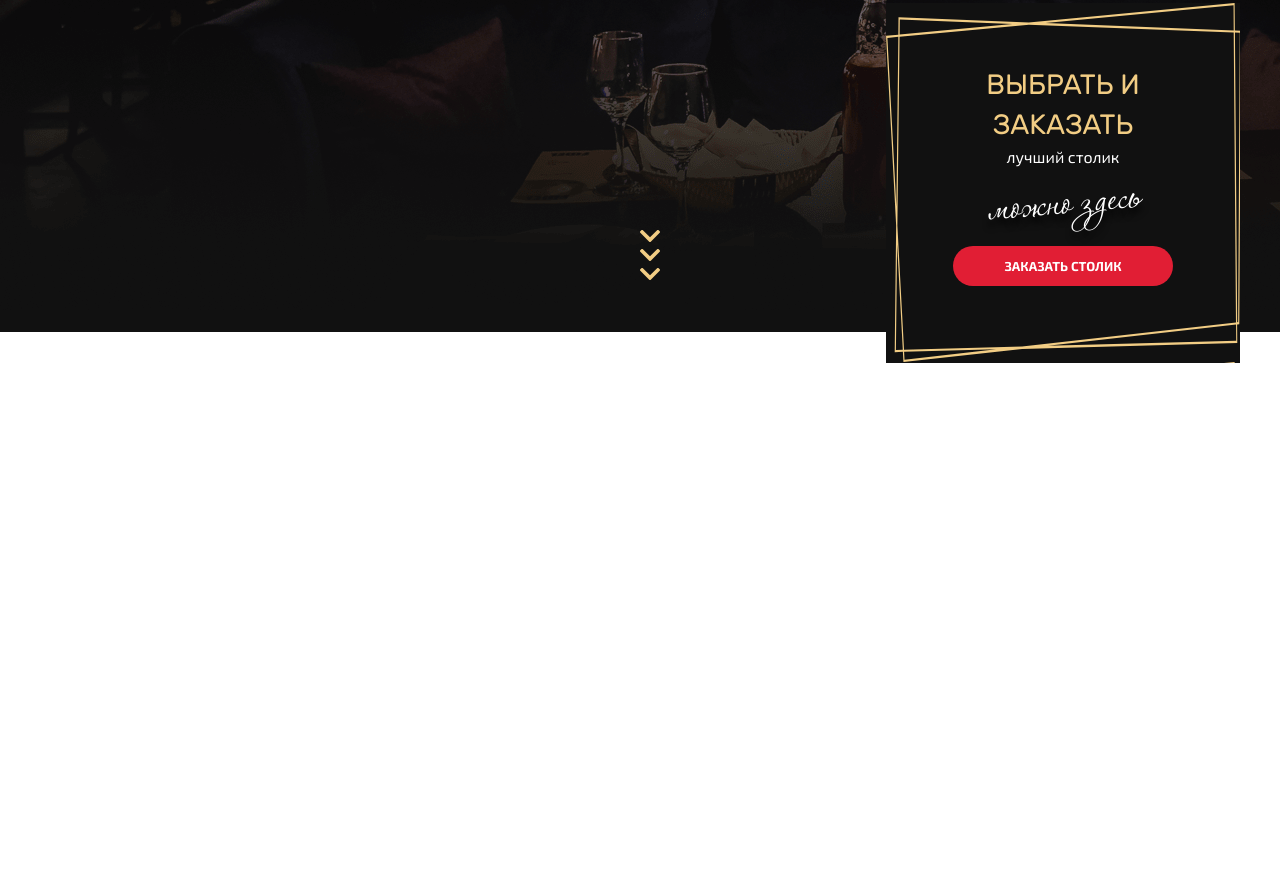
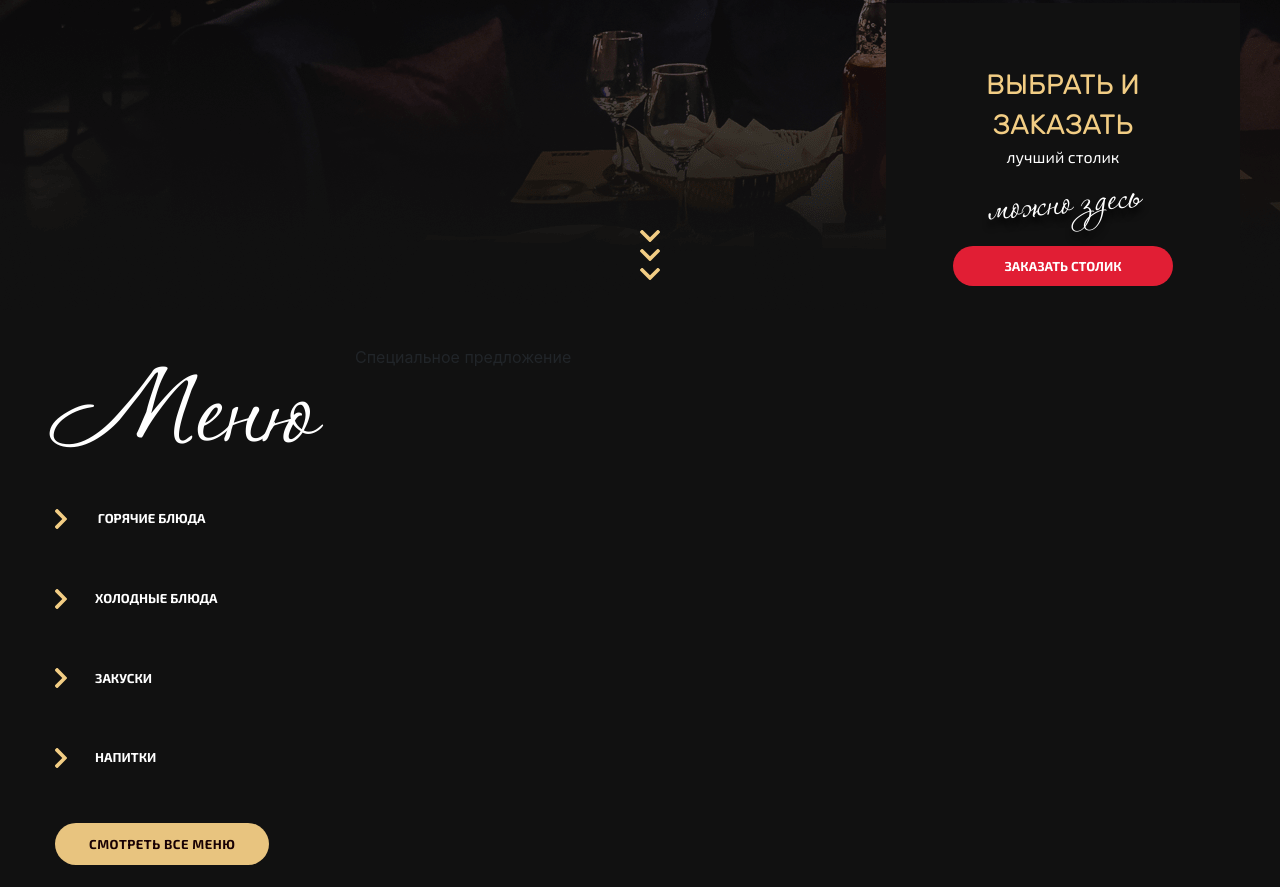
Before and after one commit to saegga/siesta, a website: page fidel.html in a window 1280 px wide. Shown: the part 640-1527 px from the top of the page. Before the commit the page ends 1003 px from the top, so only its background shows below. Drawn offline with Linux system fonts and the light colour scheme; a web font is replaced by a local one.

Commit message:
commit21

```diff
--- a/fidel.html
+++ b/fidel.html
@@ -46,7 +46,7 @@
                 <div class="header_right col-lg-5">
                     <div class="header_right_top">
                         <div class="wa"><a href="tel:8888"><img src="src/img_fid/whatsup.svg" alt=""></a></div>
-                        <div class="call_us"><a href="">Связаться с нами</a></div>
+                        <div class="call_us"><a href="" class="fidel btn">Связаться с нами</a></div>
                     </div>
                     <div class="header_right_bottom">
                         <ul class="header_right_menu">
@@ -80,10 +80,40 @@
     </div>
     <div class="menu_section">
         <div class="container">
+            <div class="row specmenu">
+                <div class="col-lg-3">
+                    <div class="specmenu_left">
+                        <p class="specmenu_title">Меню</p>
+                        <div class="specmenu_items">
+                            <ul>
+                                <li>
+                                    <a href="">
+                                        <span>Горячие блюда</span>
+                                    </a>
+                                </li>
+                                <li><a href=""><span>Холодные блюда</span></a></li>
+                                <li><a href=""><span>Закуски</span></a></li>
+                                <li><a href=""><span>Напитки</span></a></li>
+                            </ul>
+                        </div>
+                        <div class="show_all_menu">
+                            <a href="" class="fidel btn">Смотреть все меню</a>
+                        </div>
+                    </div>
+                </div>
+                <div class="col-lg-9">
+                    <div class="specmenu_right">
+                        <p class="specmenu_slider_title">Специальное предложение</p>
+                        <div class="specmenu_slider">
+                            <div class="specmenu_item">
 
+                            </div>
+                        </div>
+                    </div>
+                </div>
+            </div>
         </div>
     </div>
 
-
 </body>
 </html>
--- a/src/css/fidel.css
+++ b/src/css/fidel.css
@@ -264,22 +264,22 @@ header{
 .header_right_top .call_us{
     float: left;
     margin-left: 25px;
-    border-radius: 30px;
-    background-color: #E8C47F;
     height: 40px;
 }
-.header_right_top .call_us a{
+.fidel.btn{
     display: inline-block;
     color: #180004;
     font-family: 'Exo 2', sans-serif;
     text-align: center;
     padding: 0 33px;
     font-size: 13px;
-    font-weight: bold;
+    font-weight: 700;
     text-decoration: none;
     line-height: 40px;
     text-transform: uppercase;
     letter-spacing: 0.5px;
+    border-radius: 30px;
+    background-color: #E8C47F;
 }
 .header_right_bottom{
     clear: both;
@@ -375,6 +375,7 @@ header{
     top: 0;
     left: 0;
     background: url(../../src/img_fid/order_table_border.svg);
+    z-index: -1;
 }
 .table_order.fidel .table_order_title{
     font-family: "Rubik Regular", sans-serif;
@@ -423,9 +424,52 @@ header{
 /**/
 
 .menu_section{
-    padding-top: 22px;
     background: #111111;
+    padding-bottom: 22px;
 }
+
+.specmenu{
+    padding-top: 35px;
+}
+.specmenu_title{
+    font-family: 'Corinthia', sans-serif;
+    font-size: 144px;
+    color: #FFFFFF;
+    line-height: 1;
+    padding-bottom: 15px;
+}
+.specmenu_items{
+
+}
+.specmenu_items ul{
+    list-style: none;
+    padding: 0;
+    margin: 0;
+}
+.specmenu_items ul li{
+    padding-bottom: 55px;
+}
+.specmenu_items ul li a{
+    text-decoration: none;
+    text-transform: uppercase;
+    color: #fff;
+    font-family: 'Exo 2', sans-serif;
+    font-weight: 700;
+    font-size: 13px;
+}
+.specmenu_items ul li a:before{
+    content: '';
+    display: inline-block;
+    width: 12px;
+    height: 20px;
+    background: url(../../src/img_fid/specmenu_arr.svg) no-repeat;
+    padding-right: 40px;
+    vertical-align: middle;
+}
+.specmenu_items ul li a span{
+    vertical-align: middle;
+}
+
 /**/
 @media (min-width: 1200px){
     .container{
```
Also changed, not shown: build/css/fidel.css, build/css/template_fidel.css, src/img_fid/specmenu_arr.svg (added).
